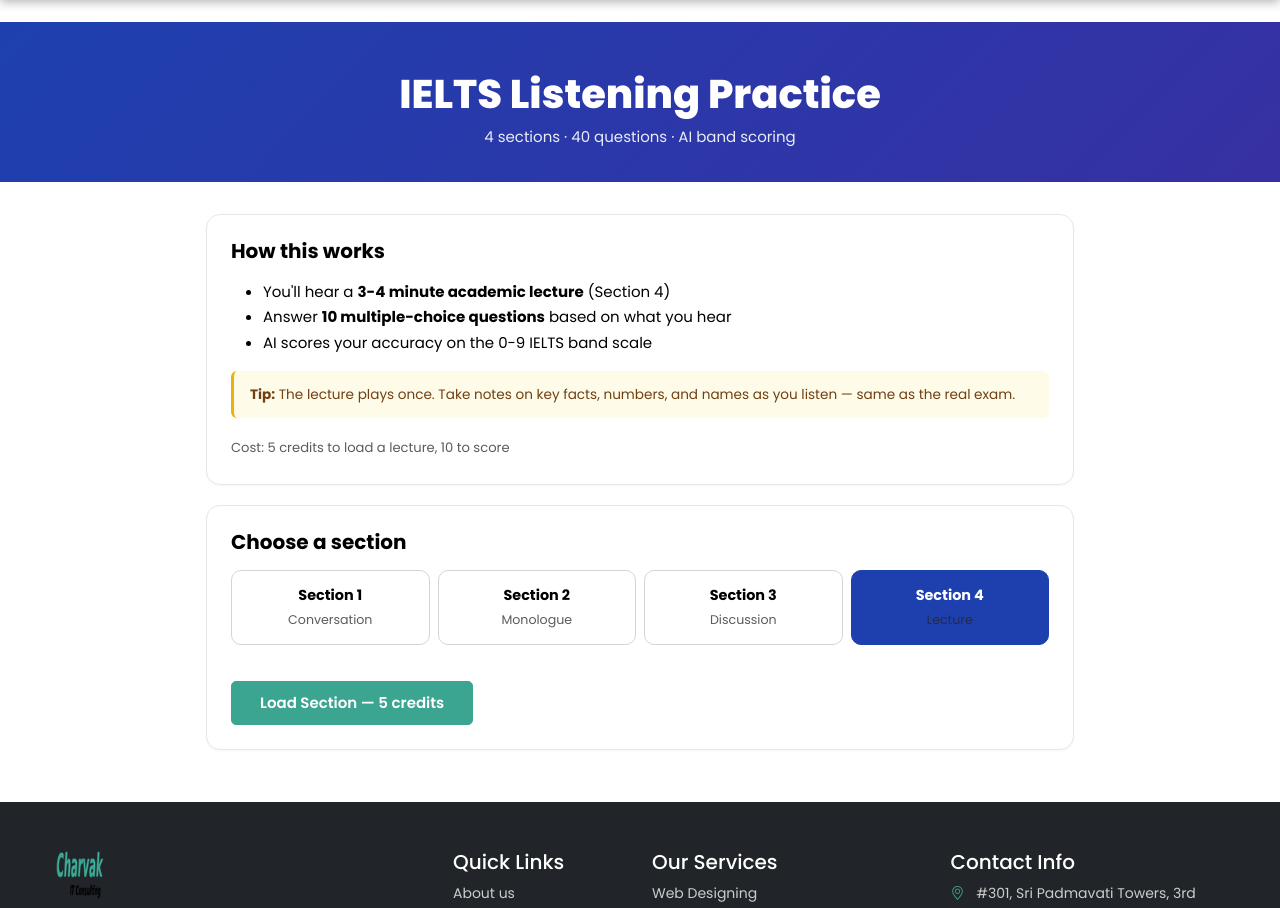
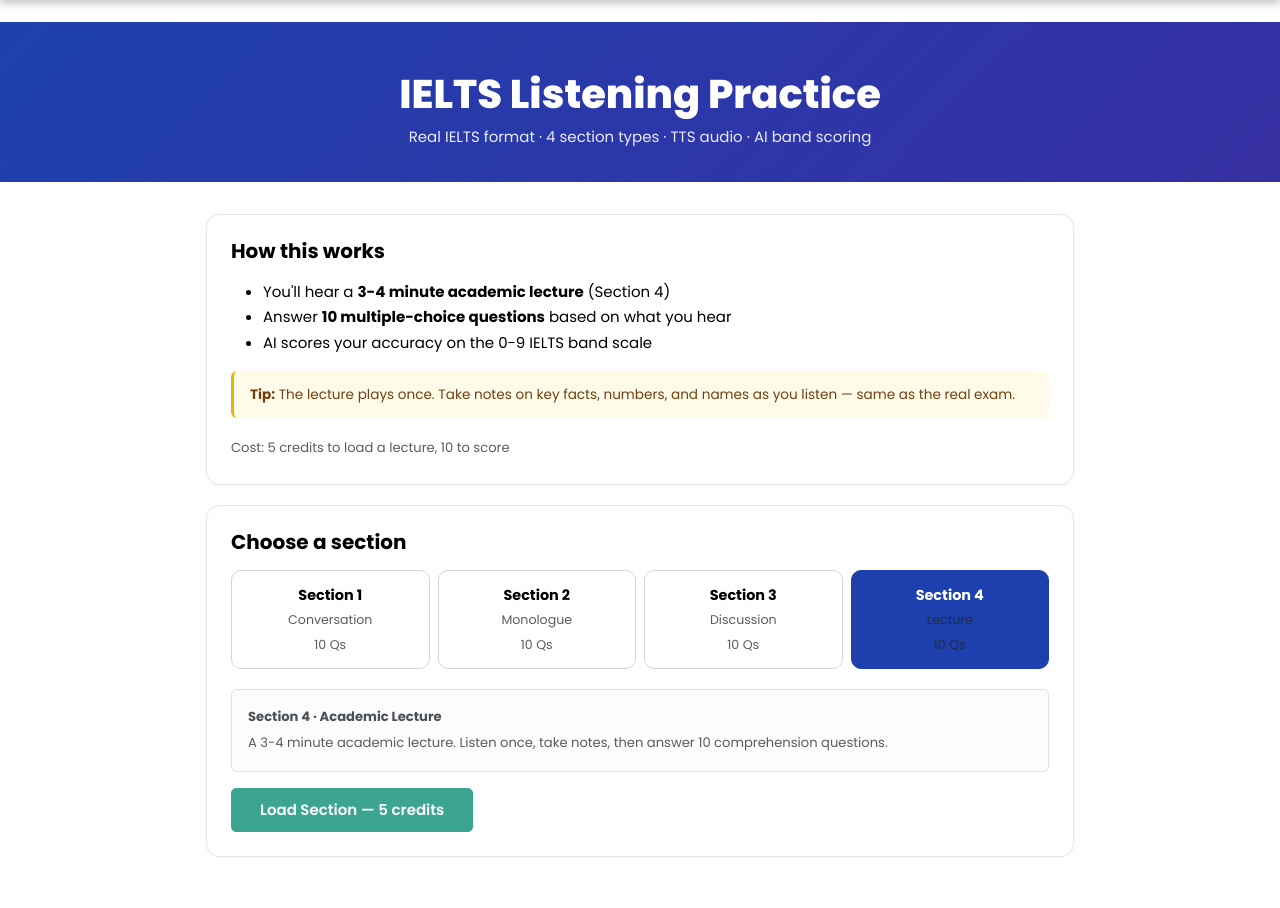
Before and after one commit to ashokdokets-cpu/charvakit-website, a Python web app: template templates/ielts-listening.html in a window 1280 px wide. Shown: the part 98-1006 px from the top of the page. Run offline with Jinja, Linux system fonts and the light colour scheme; the template is opened without the code that fills it, so the values that code supplies are empty; some libraries are stand-ins or nearby versions.

Commit message:
polish(ielts-listening): section descriptions + tab counts + strategy tips

```diff
--- a/templates/ielts-listening.html
+++ b/templates/ielts-listening.html
@@ -37,7 +37,7 @@
 <div class="il-hero">
   <div class="container text-center">
     <h1>IELTS Listening Practice</h1>
-    <p>4 sections &middot; 40 questions &middot; AI band scoring</p>
+    <p>Real IELTS format &middot; 4 section types &middot; TTS audio &middot; AI band scoring</p>
   </div>
 </div>
 
@@ -63,20 +63,28 @@
     <div class="il-section-tabs" id="sectionTabs">
       <div class="il-section-tab" data-sec="1" onclick="selectSection(1)">
         <strong>Section 1</strong><br>
-        <small class="text-muted">Conversation</small>
+        <small class="text-muted">Conversation</small><br>
+        <small class="text-muted">10 Qs</small>
       </div>
       <div class="il-section-tab" data-sec="2" onclick="selectSection(2)">
         <strong>Section 2</strong><br>
-        <small class="text-muted">Monologue</small>
+        <small class="text-muted">Monologue</small><br>
+        <small class="text-muted">10 Qs</small>
       </div>
       <div class="il-section-tab" data-sec="3" onclick="selectSection(3)">
         <strong>Section 3</strong><br>
-        <small class="text-muted">Discussion</small>
+        <small class="text-muted">Discussion</small><br>
+        <small class="text-muted">10 Qs</small>
       </div>
       <div class="il-section-tab active" data-sec="4" onclick="selectSection(4)">
         <strong>Section 4</strong><br>
-        <small class="text-muted">Lecture</small>
+        <small class="text-muted">Lecture</small><br>
+        <small class="text-muted">10 Qs</small>
       </div>
+    </div>
+    <div id="sectionDescription" class="alert alert-light border small mt-3 mb-0">
+      <strong id="sectionDescTitle">Section 4 &middot; Academic Lecture</strong>
+      <div id="sectionDescBody" class="text-muted mt-1">A 3-4 minute academic lecture. Listen once, take notes, then answer 10 comprehension questions.</div>
     </div>
     <button class="btn btn-primary mt-3" id="startBtn" onclick="startLecture()">
       Load Section &mdash; 5 credits
@@ -163,6 +171,13 @@
   2: 'Section 2 — Monologue',
   3: 'Section 3 — Academic Discussion',
   4: 'Section 4 — Academic Lecture'
+};
+
+var SECTION_DESCRIPTIONS = {
+  1: { title: "Section 1 - Conversation", body: "A conversation between two speakers. Listen for names, numbers, prices, and times." },
+  2: { title: "Section 2 - Monologue", body: "A single speaker on a general topic. Listen for specific facts and directions." },
+  3: { title: "Section 3 - Academic Discussion", body: "A discussion between students and a tutor. Listen for opinions and reasoning." },
+  4: { title: "Section 4 - Academic Lecture", body: "A 3-4 minute academic lecture. Listen once, take notes, answer 10 comprehension questions." }
 };
 
 function selectSection(n) {
```
